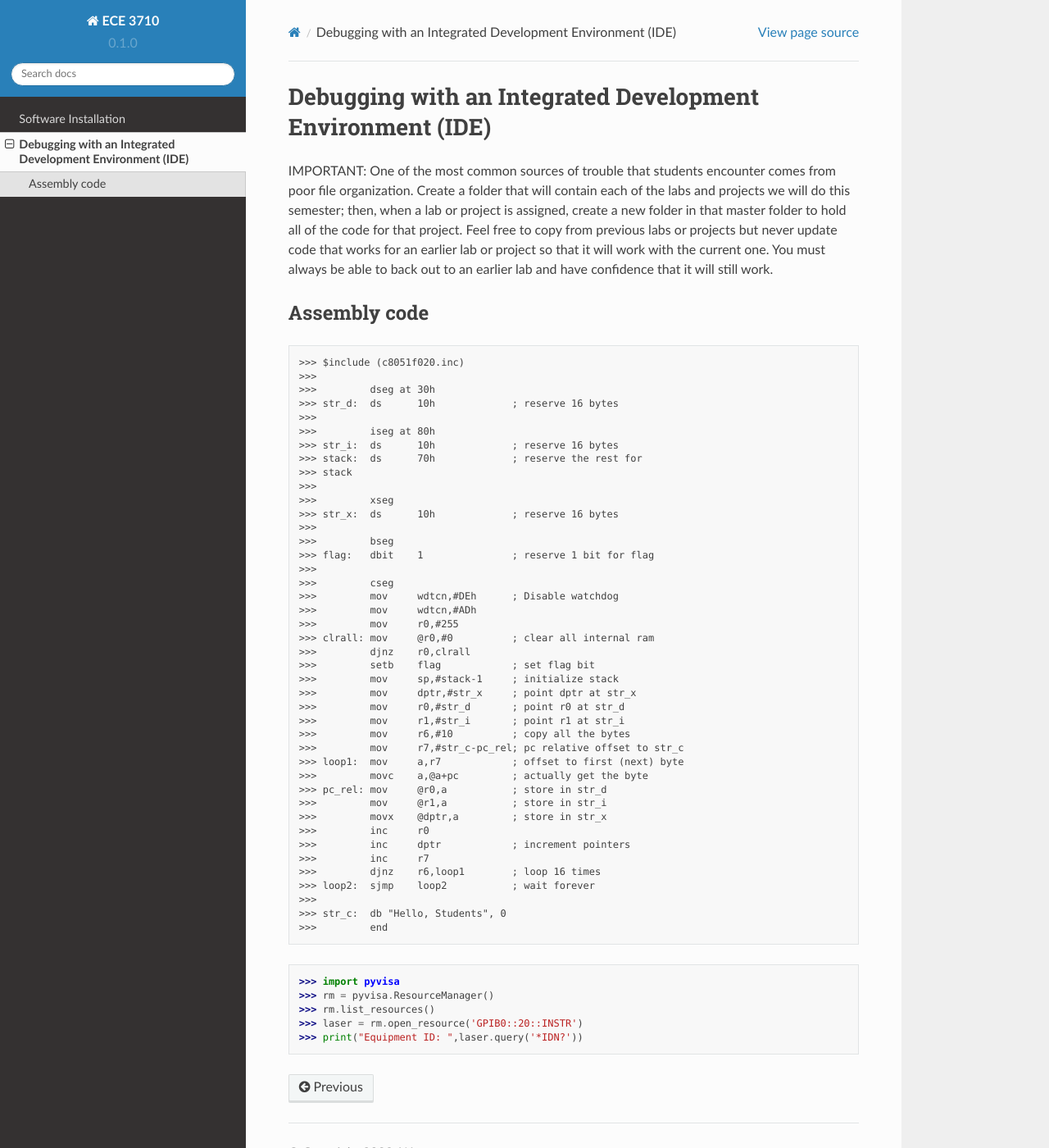
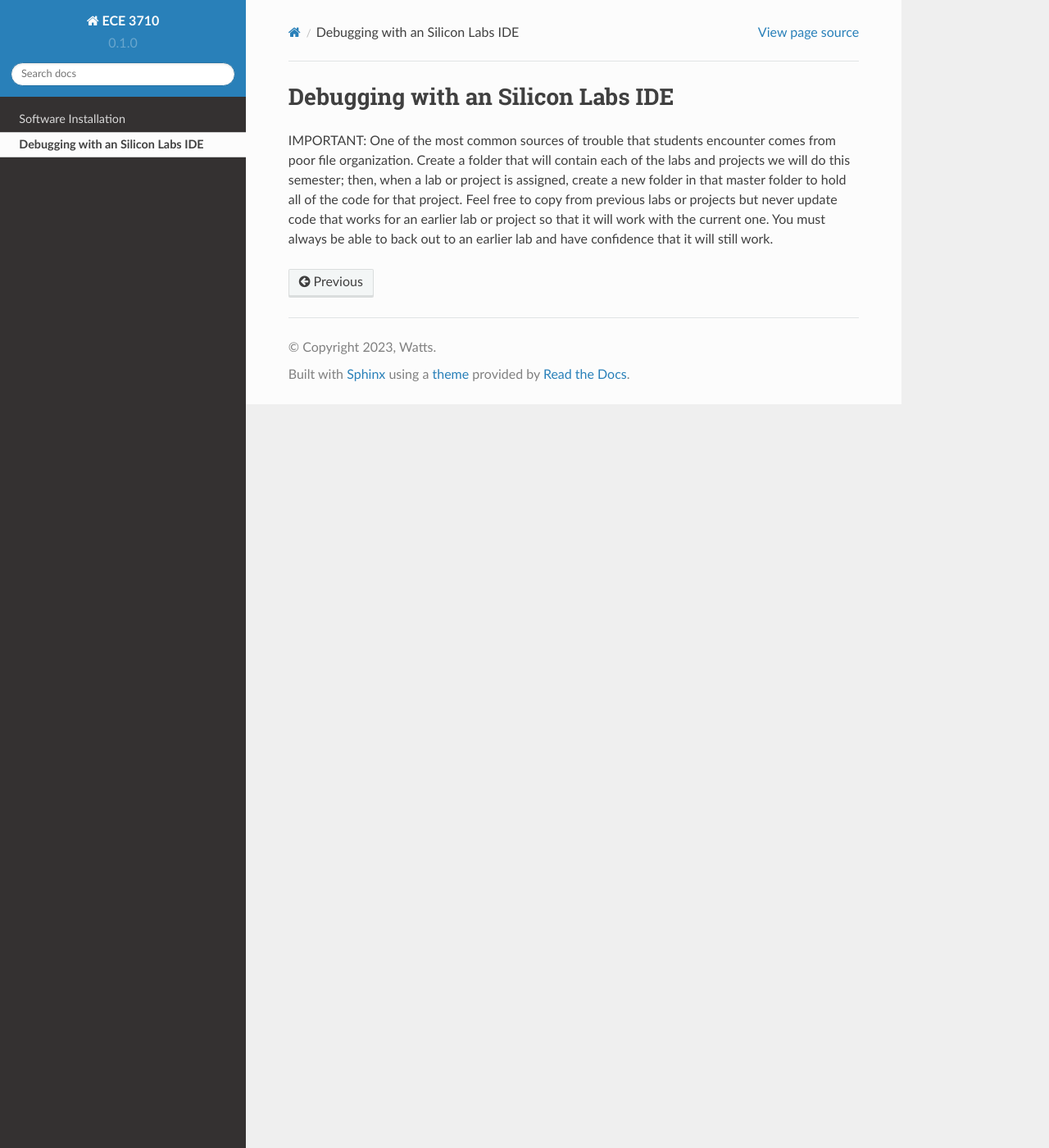
Before and after one commit to wattsjake/ece3710-notes, a Sphinx documentation site: the page built from docs/source/lab01.rst, in a window 1280 px wide and 1400 px high. Shown: the whole window at 82% size. Built offline with Sphinx 7.4.7 and the Read the Docs theme 2.0.0, drawn with Linux system fonts in a browser that asks for light colours.

```diff
--- a/docs/source/conf.py
+++ b/docs/source/conf.py
@@ -4,7 +4,7 @@
 
 project = 'ECE 3710'
 copyright = '2023, Watts'
-author = 'Jacob'
+author = 'Jacob Watts'
 
 release = '0.1'
 version = '0.1.0'
--- a/docs/source/lab01.rst
+++ b/docs/source/lab01.rst
@@ -1,4 +1,4 @@
-Debugging with an Integrated Development Environment (IDE)
+Debugging with an Silicon Labs IDE
 ==========================================================
 
 .. _debugging:
@@ -12,55 +12,3 @@ Feel free to copy from previous labs or projects but never update
 code that works for an earlier lab or project so that it will work with
 the current one. You must always be able to back out to an earlier
 lab and have confidence that it will still work.
-
-Assembly code
-----------------
-
->>> $include (c8051f020.inc)
->>>
->>>         dseg at 30h
->>> str_d:  ds      10h             ; reserve 16 bytes
->>>
->>>         iseg at 80h
->>> str_i:  ds      10h             ; reserve 16 bytes
->>> stack:  ds      70h             ; reserve the rest for
->>> stack
->>>
->>>         xseg
->>> str_x:  ds      10h             ; reserve 16 bytes
->>>
->>>         bseg
->>> flag:   dbit    1               ; reserve 1 bit for flag
->>>
->>>         cseg
->>>         mov     wdtcn,#DEh      ; Disable watchdog
->>>         mov     wdtcn,#ADh
->>>         mov     r0,#255
->>> clrall: mov     @r0,#0          ; clear all internal ram
->>>         djnz    r0,clrall
->>>         setb    flag            ; set flag bit
->>>         mov     sp,#stack-1     ; initialize stack
->>>         mov     dptr,#str_x     ; point dptr at str_x
->>>         mov     r0,#str_d       ; point r0 at str_d
->>>         mov     r1,#str_i       ; point r1 at str_i
->>>         mov     r6,#10          ; copy all the bytes
->>>         mov     r7,#str_c-pc_rel; pc relative offset to str_c
->>> loop1:  mov     a,r7            ; offset to first (next) byte
->>>         movc    a,@a+pc         ; actually get the byte
->>> pc_rel: mov     @r0,a           ; store in str_d
->>>         mov     @r1,a           ; store in str_i
->>>         movx    @dptr,a         ; store in str_x
->>>         inc     r0
->>>         inc     dptr            ; increment pointers
->>>         inc     r7
->>>         djnz    r6,loop1        ; loop 16 times
->>> loop2:  sjmp    loop2           ; wait forever
->>>
->>> str_c:  db "Hello, Students", 0
->>>         end
-
->>> import pyvisa
->>> rm = pyvisa.ResourceManager()
->>> rm.list_resources()
->>> laser = rm.open_resource('GPIB0::20::INSTR')
->>> print("Equipment ID: ",laser.query('*IDN?'))
```
Also changed, not shown: docs/source/project.rst (added, +12 -0 lines), lumache.py (deleted, +0 -23 lines), pyproject.toml (deleted, +0 -8 lines).
